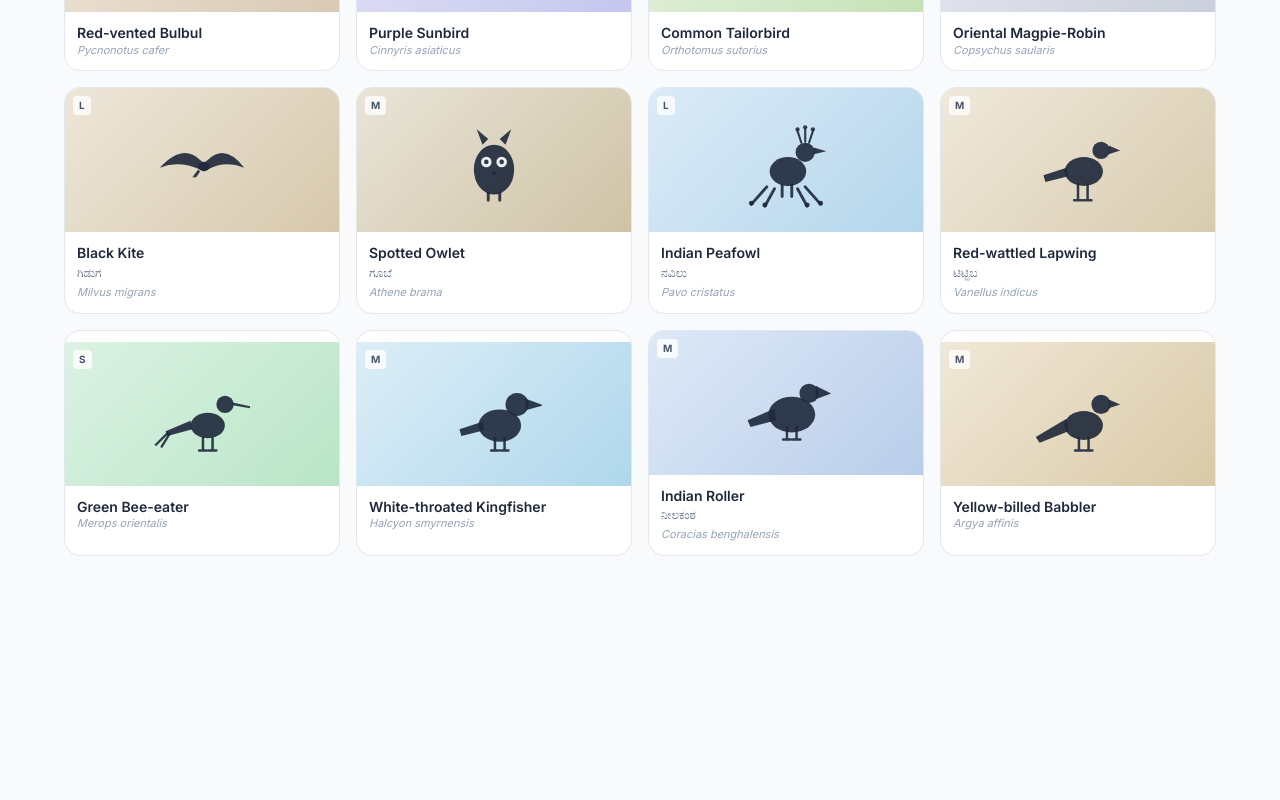
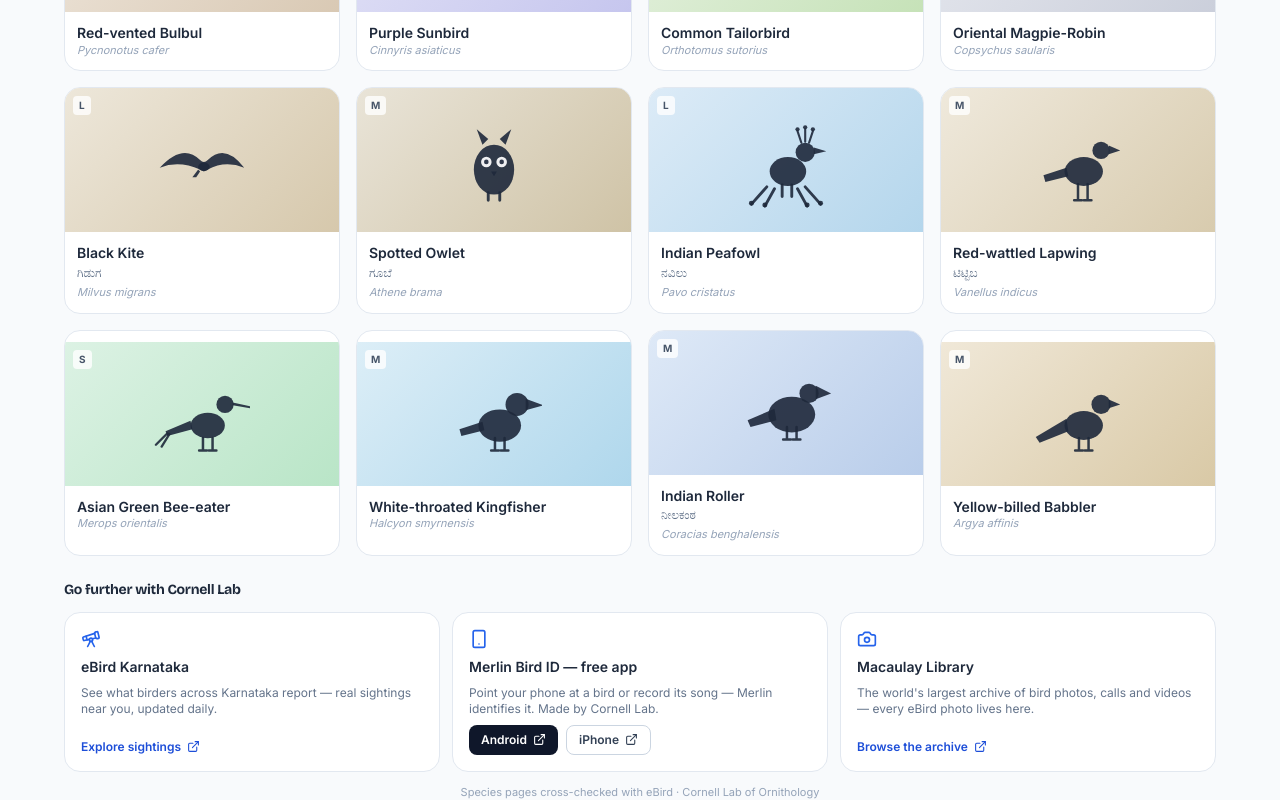
Before and after one commit to hoy-sala/pragati, a SvelteKit app in the folder frontend/: page /birds in a window 1280 px wide. Shown: the part 1088-1888 px from the top of the page. Before the commit the page ends 1644 px from the top, so only its background shows below. Built offline with nearby package versions, Linux system fonts and the light colour scheme; a web font is replaced by a local one.

Commit message:
feat: Cornell Lab integration - verified eBird links, Merlin and resources

```diff
--- a/frontend/src/lib/data/birds.ts
+++ b/frontend/src/lib/data/birds.ts
@@ -15,6 +15,7 @@ export interface Bird {
 	name_kn?: string;
 	name_kn_note?: string;
 	scientific: string;
+	ebird: string;
 	size: BirdSize;
 	colors: string[];
 	shape: BirdShapeKind;
@@ -40,6 +41,7 @@ export const BIRD_COLORS = [
 export const BIRDS: Bird[] = [
 	{
 		id: 'house-crow',
+		ebird: 'houcro1',
 		name_en: 'House Crow',
 		name_kn: 'ಕಾಗೆ',
 		scientific: 'Corvus splendens',
@@ -55,6 +57,7 @@ export const BIRDS: Bird[] = [
 	},
 	{
 		id: 'common-myna',
+		ebird: 'commyn',
 		name_en: 'Common Myna',
 		name_kn: 'ಮೈನಾ',
 		scientific: 'Acridotheres tristis',
@@ -70,6 +73,7 @@ export const BIRDS: Bird[] = [
 	},
 	{
 		id: 'house-sparrow',
+		ebird: 'houspa',
 		name_en: 'House Sparrow',
 		name_kn: 'ಗುಬ್ಬಚ್ಚಿ',
 		scientific: 'Passer domesticus',
@@ -85,6 +89,7 @@ export const BIRDS: Bird[] = [
 	},
 	{
 		id: 'rose-ringed-parakeet',
+		ebird: 'rorpar',
 		name_en: 'Rose-ringed Parakeet',
 		name_kn: 'ಗಿಳಿ',
 		scientific: 'Psittacula krameri',
@@ -100,6 +105,7 @@ export const BIRDS: Bird[] = [
 	},
 	{
 		id: 'rock-pigeon',
+		ebird: 'rocpig',
 		name_en: 'Rock Pigeon',
 		name_kn: 'ಪಾರಿವಾಳ',
 		scientific: 'Columba livia',
@@ -115,6 +121,7 @@ export const BIRDS: Bird[] = [
 	},
 	{
 		id: 'spotted-dove',
+		ebird: 'spodov',
 		name_en: 'Spotted Dove',
 		scientific: 'Spilopelia chinensis',
 		size: 'M',
@@ -129,6 +136,7 @@ export const BIRDS: Bird[] = [
 	},
 	{
 		id: 'asian-koel',
+		ebird: 'asikoe2',
 		name_en: 'Asian Koel',
 		name_kn: 'ಕೋಗಿಲೆ',
 		scientific: 'Eudynamys scolopaceus',
@@ -144,6 +152,7 @@ export const BIRDS: Bird[] = [
 	},
 	{
 		id: 'greater-coucal',
+		ebird: 'grecou1',
 		name_en: 'Greater Coucal',
 		name_kn: 'ಕೆಂಭೂತ',
 		scientific: 'Centropus sinensis',
@@ -159,6 +168,7 @@ export const BIRDS: Bird[] = [
 	},
 	{
 		id: 'common-hoopoe',
+		ebird: 'hoopoe',
 		name_en: 'Common Hoopoe',
 		scientific: 'Upupa epops',
 		size: 'M',
@@ -173,6 +183,7 @@ export const BIRDS: Bird[] = [
 	},
 	{
 		id: 'coppersmith-barbet',
+		ebird: 'copbar1',
 		name_en: 'Coppersmith Barbet',
 		scientific: 'Psilopogon haemacephalus',
 		size: 'S',
@@ -187,6 +198,7 @@ export const BIRDS: Bird[] = [
 	},
 	{
 		id: 'black-drongo',
+		ebird: 'bladro1',
 		name_en: 'Black Drongo',
 		scientific: 'Dicrurus macrocercus',
 		size: 'M',
@@ -201,6 +213,7 @@ export const BIRDS: Bird[] = [
 	},
 	{
 		id: 'red-whiskered-bulbul',
+		ebird: 'rewbul',
 		name_en: 'Red-whiskered Bulbul',
 		name_kn: 'ಜುಟ್ಟಿನ ಹಕ್ಕಿ',
 		scientific: 'Pycnonotus jocosus',
@@ -216,6 +229,7 @@ export const BIRDS: Bird[] = [
 	},
 	{
 		id: 'red-vented-bulbul',
+		ebird: 'revbul',
 		name_en: 'Red-vented Bulbul',
 		scientific: 'Pycnonotus cafer',
 		size: 'M',
@@ -230,6 +244,7 @@ export const BIRDS: Bird[] = [
 	},
 	{
 		id: 'purple-sunbird',
+		ebird: 'pursun4',
 		name_en: 'Purple Sunbird',
 		scientific: 'Cinnyris asiaticus',
 		size: 'S',
@@ -244,6 +259,7 @@ export const BIRDS: Bird[] = [
 	},
 	{
 		id: 'common-tailorbird',
+		ebird: 'comtai1',
 		name_en: 'Common Tailorbird',
 		scientific: 'Orthotomus sutorius',
 		size: 'S',
@@ -258,6 +274,7 @@ export const BIRDS: Bird[] = [
 	},
 	{
 		id: 'oriental-magpie-robin',
+		ebird: 'magrob',
 		name_en: 'Oriental Magpie-Robin',
 		scientific: 'Copsychus saularis',
 		size: 'M',
@@ -272,6 +289,7 @@ export const BIRDS: Bird[] = [
 	},
 	{
 		id: 'black-kite',
+		ebird: 'blakit1',
 		name_en: 'Black Kite',
 		name_kn: 'ಗಿಡುಗ',
 		scientific: 'Milvus migrans',
@@ -287,6 +305,7 @@ export const BIRDS: Bird[] = [
 	},
 	{
 		id: 'spotted-owlet',
+		ebird: 'spoowl1',
 		name_en: 'Spotted Owlet',
 		name_kn: 'ಗೂಬೆ',
 		scientific: 'Athene brama',
@@ -302,6 +321,7 @@ export const BIRDS: Bird[] = [
 	},
 	{
 		id: 'indian-peafowl',
+		ebird: 'compea',
 		name_en: 'Indian Peafowl',
 		name_kn: 'ನವಿಲು',
 		scientific: 'Pavo cristatus',
@@ -317,6 +337,7 @@ export const BIRDS: Bird[] = [
 	},
 	{
 		id: 'red-wattled-lapwing',
+		ebird: 'rewlap1',
 		name_en: 'Red-wattled Lapwing',
 		name_kn: 'ಟಿಟ್ಟಿಬ',
 		scientific: 'Vanellus indicus',
@@ -332,7 +353,8 @@ export const BIRDS: Bird[] = [
 	},
 	{
 		id: 'green-bee-eater',
-		name_en: 'Green Bee-eater',
+		name_en: 'Asian Green Bee-eater',
+		ebird: 'grnbee3',
 		scientific: 'Merops orientalis',
 		size: 'S',
 		colors: ['green'],
@@ -346,6 +368,7 @@ export const BIRDS: Bird[] = [
 	},
 	{
 		id: 'white-throated-kingfisher',
+		ebird: 'whtkin2',
 		name_en: 'White-throated Kingfisher',
 		scientific: 'Halcyon smyrnensis',
 		size: 'M',
@@ -360,6 +383,7 @@ export const BIRDS: Bird[] = [
 	},
 	{
 		id: 'indian-roller',
+		ebird: 'indrol2',
 		name_en: 'Indian Roller',
 		name_kn: 'ನೀಲಕಂಠ',
 		scientific: 'Coracias benghalensis',
@@ -375,6 +399,7 @@ export const BIRDS: Bird[] = [
 	},
 	{
 		id: 'yellow-billed-babbler',
+		ebird: 'yebbab1',
 		name_en: 'Yellow-billed Babbler',
 		scientific: 'Argya affinis',
 		size: 'M',
--- a/frontend/src/routes/birds/+page.svelte
+++ b/frontend/src/routes/birds/+page.svelte
@@ -6,7 +6,7 @@
   import SearchFilter from "$lib/components/SearchFilter.svelte";
   import Modal from "$lib/components/Modal.svelte";
   import EmptyState from "$lib/components/EmptyState.svelte";
-  import { Check, Eye, Sparkles, Volume2, MapPin, ListChecks, Bird } from "lucide-svelte";
+  import { Check, Eye, Sparkles, Volume2, MapPin, ListChecks, Bird, ExternalLink, Telescope, Smartphone, Camera } from "lucide-svelte";
   import { onMount } from "svelte";
 
   const SPOTTED_KEY = "pragati:birds:spotted";
@@ -163,6 +163,64 @@
       {/each}
     </div>
   {/if}
+
+  <div>
+    <h2 class="text-sm font-semibold text-slate-800 mb-3">Go further with Cornell Lab</h2>
+    <div class="grid grid-cols-1 sm:grid-cols-3 gap-3">
+      <div class="bg-white rounded-2xl border border-slate-200 p-4 flex flex-col gap-2">
+        <Telescope size={20} class="text-primary-600" />
+        <div class="text-sm font-semibold text-slate-800">eBird Karnataka</div>
+        <p class="text-xs text-slate-500 flex-1">See what birders across Karnataka report — real sightings near you, updated daily.</p>
+        <a
+          href="https://ebird.org/region/IN-KA"
+          target="_blank"
+          rel="noreferrer"
+          class="inline-flex items-center gap-1.5 text-xs font-semibold text-primary-700 hover:text-primary-800"
+        >
+          Explore sightings <ExternalLink size={13} />
+        </a>
+      </div>
+      <div class="bg-white rounded-2xl border border-slate-200 p-4 flex flex-col gap-2">
+        <Smartphone size={20} class="text-primary-600" />
+        <div class="text-sm font-semibold text-slate-800">Merlin Bird ID — free app</div>
+        <p class="text-xs text-slate-500 flex-1">Point your phone at a bird or record its song — Merlin identifies it. Made by Cornell Lab.</p>
+        <div class="flex flex-wrap gap-2">
+          <a
+            href="https://play.google.com/store/apps/details?id=com.labs.merlinbirdid.app"
+            target="_blank"
+            rel="noreferrer"
+            class="inline-flex items-center gap-1.5 text-xs font-semibold px-3 py-1.5 rounded-lg bg-slate-900 text-white hover:bg-slate-700 transition-colors"
+          >
+            Android <ExternalLink size={13} />
+          </a>
+          <a
+            href="https://apps.apple.com/us/app/merlin-bird-id-by-cornell-lab/id773457673"
+            target="_blank"
+            rel="noreferrer"
+            class="inline-flex items-center gap-1.5 text-xs font-semibold px-3 py-1.5 rounded-lg border border-slate-300 text-slate-700 hover:bg-slate-50 transition-colors"
+          >
+            iPhone <ExternalLink size={13} />
+          </a>
+        </div>
+      </div>
+      <div class="bg-white rounded-2xl border border-slate-200 p-4 flex flex-col gap-2">
+        <Camera size={20} class="text-primary-600" />
+        <div class="text-sm font-semibold text-slate-800">Macaulay Library</div>
+        <p class="text-xs text-slate-500 flex-1">The world's largest archive of bird photos, calls and videos — every eBird photo lives here.</p>
+        <a
+          href="https://www.macaulaylibrary.org"
+          target="_blank"
+          rel="noreferrer"
+          class="inline-flex items-center gap-1.5 text-xs font-semibold text-primary-700 hover:text-primary-800"
+        >
+          Browse the archive <ExternalLink size={13} />
+        </a>
+      </div>
+    </div>
+    <p class="text-[11px] text-slate-400 mt-3 text-center">
+      Species pages cross-checked with eBird · Cornell Lab of Ornithology
+    </p>
+  </div>
 </div>
 
 {#if selected}
@@ -229,6 +287,17 @@
       <p class="text-sm text-slate-600 border-l-4 border-emerald-400 pl-3">
         <strong>Spotter tip:</strong> {selected.tip}
       </p>
+
+      <a
+        href="https://ebird.org/species/{selected.ebird}"
+        target="_blank"
+        rel="noreferrer"
+        class="flex items-center justify-center gap-2 w-full px-3.5 py-2 text-sm font-medium rounded-lg bg-slate-900 text-white hover:bg-slate-700 active:bg-slate-800 transition-colors"
+      >
+        <ExternalLink size={16} />
+        Photos, calls & range map on eBird
+      </a>
+      <p class="text-[11px] text-slate-400 text-center -mt-2">Species data: eBird · Cornell Lab of Ornithology</p>
     </div>
     {#snippet footer()}
       <Button variant="ghost" onclick={() => (detailOpen = false)}>Close</Button>
```
